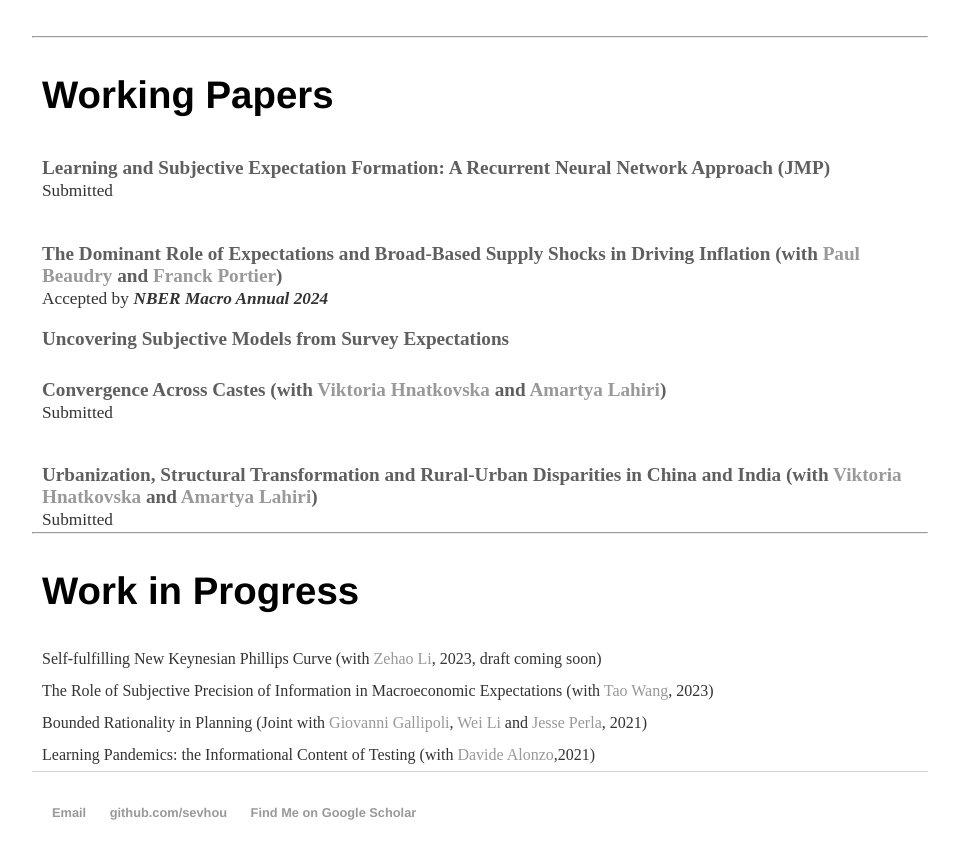
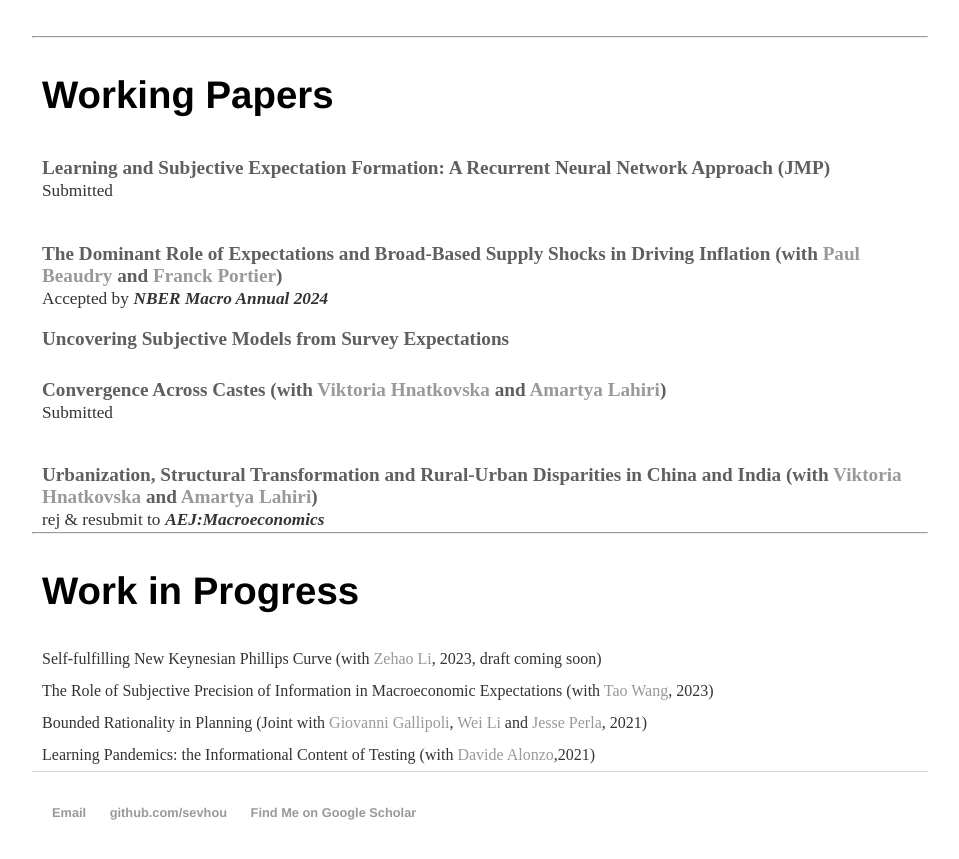
Before and after one commit to sevhou/sevhou.github.io, a Jekyll site: the page built from research/index.html, in a window 1280 px wide and 900 px high, scrolled down 588 px. Shown: the top 859 px of the window, without its empty margins (160-1119 px from the left). Built offline with Jekyll 4.4.1, drawn with Linux system fonts in a browser that asks for light colours.

Commit message:
Update index.html

```diff
--- a/research/index.html
+++ b/research/index.html
@@ -69,7 +69,7 @@
 
   <br><h2 type="button" class="slide-toggle">Urbanization, Structural Transformation and Rural-Urban Disparities in
 China and India (with <a href="https://hnatkovska.arts.ubc.ca/">Viktoria Hnatkovska</a> and <a href="https://alahiri.arts.ubc.ca/">Amartya Lahiri</a>)<br>
-	    <pubf>Submitted</pubf></h2>
+	    <pubf>rej & resubmit to</pubf> <jname>AEJ:Macroeconomics</jname></h2>
     <div class="box">
         <br><div class="box-inner">Over the past three decades India and China have experienced rapid growth and structural transformation. Underneath this similarity however was one significant difference: rural-urban wage gaps declined in India, but widened in China. In both countries, the majority of these wage dynamics are unexplained by worker attributes. We formalize a two-sector-two-location model in which structural transformation and urbanization respond endogenously to productivity shocks. While the structural transformation effect widens the urban-rural wage gap, the urbanization effect reduces it. We attribute the contrasting wage gap dynamics in the two countries to the higher costs of urban relocation for workers in China.
 
```
